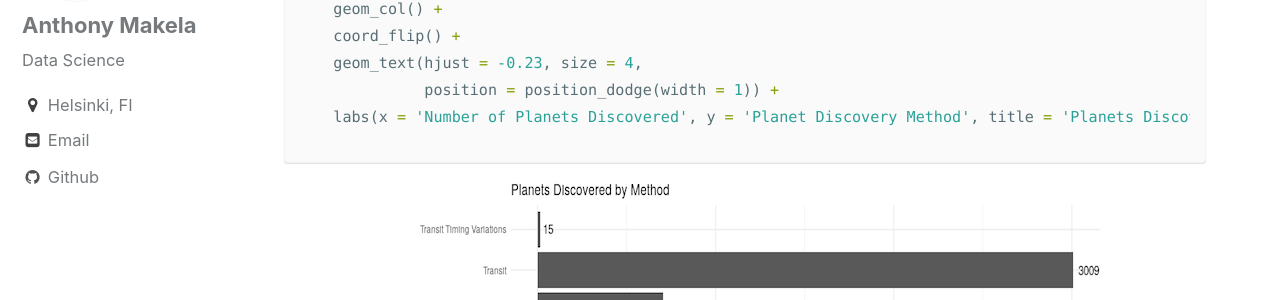
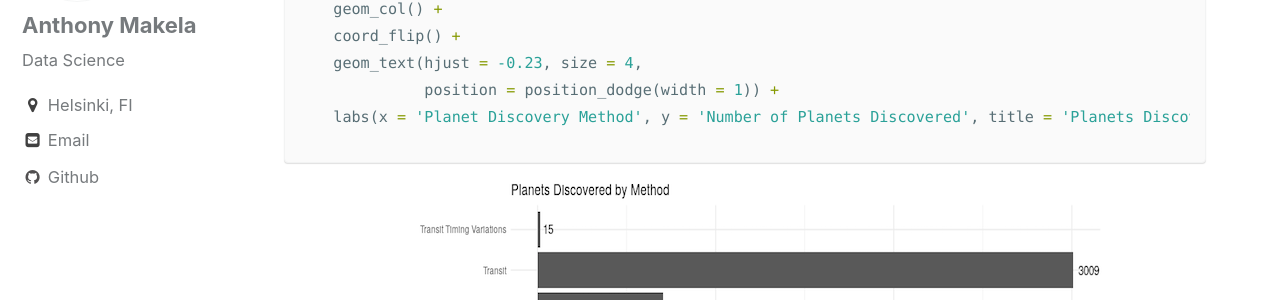
Before and after one commit to anthonymakela/anthonymakela.github.io, a Jekyll site: the page built from _posts/2019-01-01-Analysis-On-Exoplanets.md, in a window 1280 px wide and 900 px high, scrolled down 2565 px. Shown: the part 152-452 px from the top of the window. Built offline with Jekyll 4.4.1, drawn with Linux system fonts in a browser that asks for light colours; nearby versions of some CDN libraries; formulas are drawn with MathJax 3.

````diff
--- a/_posts/2019-01-01-Analysis-On-Exoplanets.md
+++ b/_posts/2019-01-01-Analysis-On-Exoplanets.md
@@ -86,7 +86,7 @@ exo %>%
   coord_flip() +
   geom_text(hjust = -0.23, size = 4,
             position = position_dodge(width = 1)) +
-  labs(x = 'Number of Planets Discovered', y = 'Planet Discovery Method', title = 'Planets Discovered by Method')
+  labs(x = 'Planet Discovery Method', y = 'Number of Planets Discovered', title = 'Planets Discovered by Method')
 ```
 
 <div style="text-align:center" markdown="1">
````
